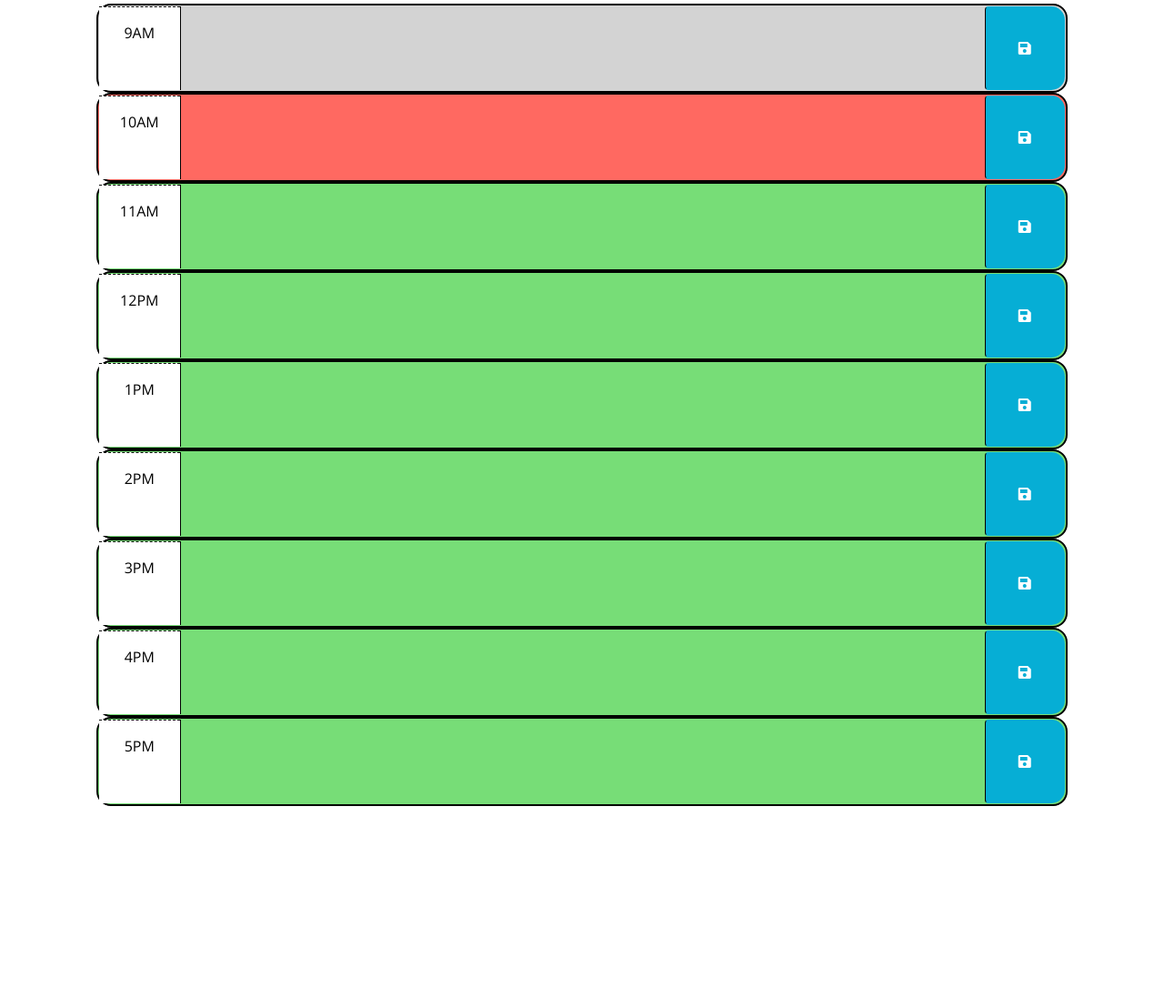
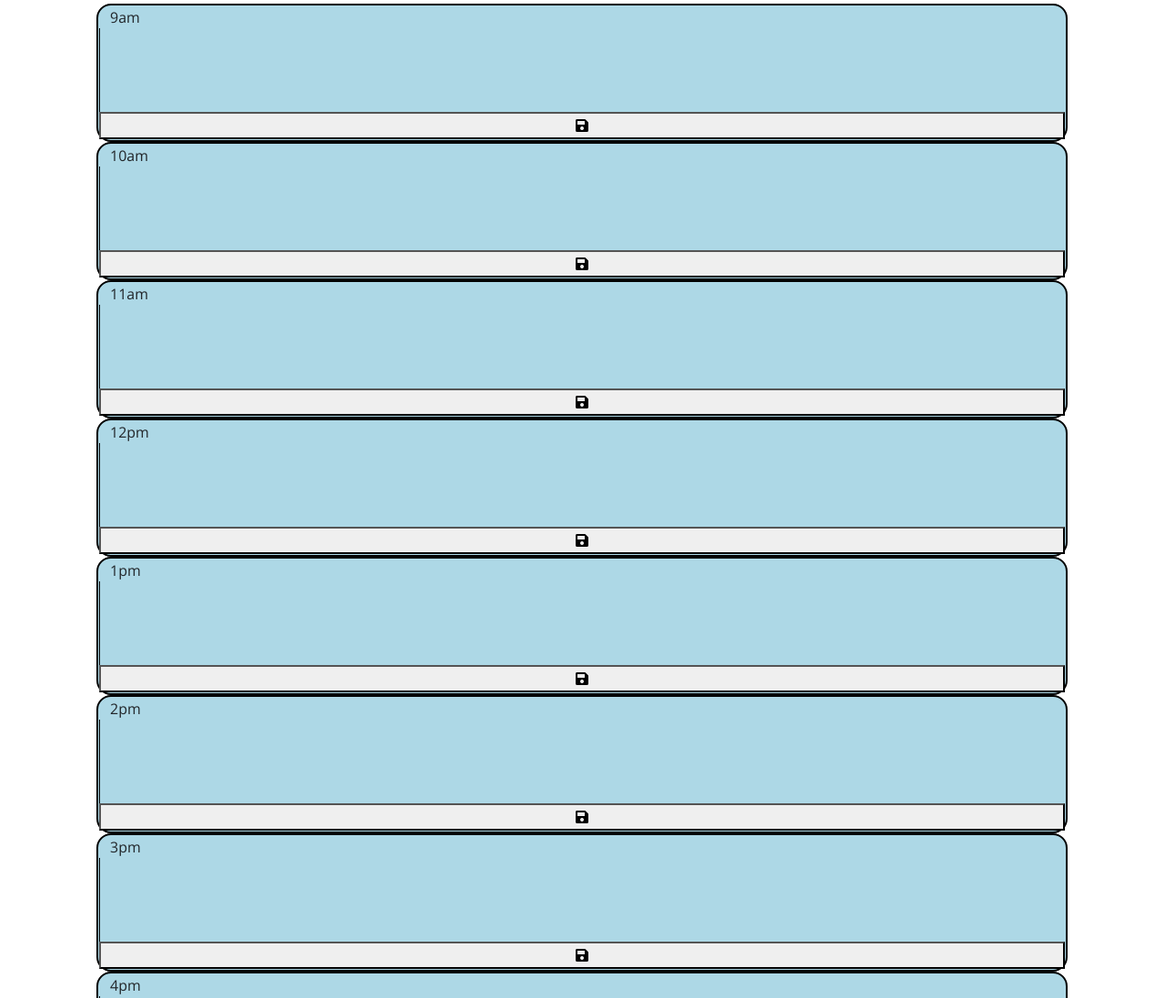
Before and after one commit to nickegg11/Day-Planner, a plain HTML site: page index.html in a window 1280 px wide. Shown: the part 298-1395 px from the top of the page at 91% size. Before the commit the page ends 1184 px from the top, so only its background shows below. Drawn offline with nearby package versions, Linux system fonts and the light colour scheme.

Commit message:
something_isnt_working

```diff
--- a/assets/style.css
+++ b/assets/style.css
@@ -14,6 +14,7 @@ body {
 
   .description {
     white-space: pre-wrap;
+    display: block;
   }
 
   .time-block {
@@ -22,43 +23,8 @@ body {
 
   .row {
     padding: 1px;
-    display: flex;
-    display: -ms-flexbox;
+
+    display: block;
     border: 2px solid black;
     border-radius: 1rem;
   }
-
-  .hour {
-    background-color: #ffffff;
-    color: #000000;
-    border-top: 1px dashed #000000;
-  }
-
-  .past {
-    background-color: #d3d3d3;
-    color: white;
-  }
-
-  .present {
-    background-color: #ff6961;
-    color: white;
-  }
-
-  .future {
-    background-color: #77dd77;
-    color: white;
-  }
-
-  .saveBtn {
-    border-left: 1px solid black;
-    border-top-right-radius: 15px;
-    border-bottom-right-radius: 15px;
-    background-color: #06aed5;
-    color: white;
-    padding: 2rem;
-  }
-
-  .saveBtn i:hover {
-    font-size: 20px;
-    transition: all 0.3s ease-in-out;
-  }
--- a/index.html
+++ b/index.html
@@ -34,91 +34,78 @@
             <p id="currentDay" class="lead"></p>
         </header>
     <div class="container-lg px-5">
-      <!-- Use class for "past", "present", and "future" to apply styles to the
-        time-block divs accordingly. The javascript will need to do this by
-        adding/removing these classes on each div by comparing the hour in the
-        id to the current hour. The html provided below is meant to be an example
-        demonstrating how the css provided can be leveraged to create the
-        desired layout and colors. The html below should be removed or updated
-        in the finished product. Remember to delete this comment once the
-        code is implemented.
-        -->
-
-      <!-- Example of a past time block. The "past" class adds a gray background color. -->
-      <div id="hour-9" class="row time-block past">
-        <div class="col-2 col-md-1 hour text-center py-3">9AM</div>
-        <textarea class="col-8 col-md-10 description" rows="3"> </textarea>
-        <button class="btn saveBtn col-2 col-md-1" aria-label="save">
+            <div class="row" id="9">
+            <span> 9am </span>
+            <textarea class="col-8 col-md-10 description" rows="3"></textarea>
+            <button id="btn saveBtn col-2 col-md-1"aria-label='save'>
                 <i class="fas fa-save" aria-hidden="true"></i>
             </button>
             </div>
 
-      <!-- Example of a a present time block. The "present" class adds a red background color. -->
-      <div id="hour-10" class="row time-block present">
-        <div class="col-2 col-md-1 hour text-center py-3">10AM</div>
-        <textarea class="col-8 col-md-10 description" rows="3"> </textarea>
-        <button class="btn saveBtn col-2 col-md-1" aria-label="save">
+            <div class="row" id="10">
+            <span>10am </span>
+            <textarea class="col-8 col-md-10 description" rows="3"></textarea>
+            <button id="btn saveBtn col-2 col-md-1"aria-label='save'>
                 <i class="fas fa-save" aria-hidden="true"></i>
             </button>
             </div>
 
-      <!-- Example of a future time block. The "future" class adds a green background color. -->
-      <div id="hour-11" class="row time-block future">
-        <div class="col-2 col-md-1 hour text-center py-3">11AM</div>
-        <textarea class="col-8 col-md-10 description" rows="3"> </textarea>
-        <button class="btn saveBtn col-2 col-md-1" aria-label="save">
+            <div class="row" id="11">
+            <span>11am </span>
+            <textarea class="col-8 col-md-10 description" rows="3"></textarea>
+            <button id="btn saveBtn col-2 col-md-1"aria-label='save'>
                 <i class="fas fa-save" aria-hidden="true"></i>
             </button>
             </div>
 
-      <div id="hour-12" class="row time-block future">
-        <div class="col-2 col-md-1 hour text-center py-3">12PM</div>
-        <textarea class="col-8 col-md-10 description" rows="3"> </textarea>
-        <button class="btn saveBtn col-2 col-md-1" aria-label="save">
+            <div class="row" id="12">
+            <span>12pm </span>
+            <textarea class="col-8 col-md-10 description" rows="3"></textarea>
+            <button id="btn saveBtn col-2 col-md-1"aria-label='save'>
                 <i class="fas fa-save" aria-hidden="true"></i>
             </button>
             </div>
 
-      <div id="hour-01" class="row time-block future">
-        <div class="col-2 col-md-1 hour text-center py-3">1PM</div>
-        <textarea class="col-8 col-md-10 description" rows="3"> </textarea>
-        <button class="btn saveBtn col-2 col-md-1" aria-label="save">
+            <div class="row" id="13">
+            <span> 1pm </span>
+            <textarea class="col-8 col-md-10 description" rows="3"></textarea>
+            <button id="btn saveBtn col-2 col-md-1"aria-label='save'>
                 <i class="fas fa-save" aria-hidden="true"></i>
             </button>
             </div>
 
-      <div id="hour-02" class="row time-block future">
-        <div class="col-2 col-md-1 hour text-center py-3">2PM</div>
-        <textarea class="col-8 col-md-10 description" rows="3"> </textarea>
-        <button class="btn saveBtn col-2 col-md-1" aria-label="save">
+            <div class="row" id="14">
+            <span> 2pm </span>
+            <textarea class="col-8 col-md-10 description" rows="3"></textarea>
+            <button id="btn saveBtn col-2 col-md-1"aria-label='save'>
                 <i class="fas fa-save" aria-hidden="true"></i>
             </button>
             </div>
 
-      <div id="hour-03" class="row time-block future">
-        <div class="col-2 col-md-1 hour text-center py-3">3PM</div>
-        <textarea class="col-8 col-md-10 description" rows="3"> </textarea>
-        <button class="btn saveBtn col-2 col-md-1" aria-label="save">
+            <div class="row" id="15">
+            <span> 3pm </span>
+            <textarea class="col-8 col-md-10 description" rows="3"></textarea>
+            <button id="btn saveBtn col-2 col-md-1"aria-label='save'>
                 <i class="fas fa-save" aria-hidden="true"></i>
             </button>
             </div>
 
-      <div id="hour-04" class="row time-block future">
-        <div class="col-2 col-md-1 hour text-center py-3">4PM</div>
-        <textarea class="col-8 col-md-10 description" rows="3"> </textarea>
-        <button class="btn saveBtn col-2 col-md-1" aria-label="save">
+            <div class="row" id="16">
+            <span> 4pm </span>
+            <textarea class="col-8 col-md-10 description" rows="3"></textarea>
+            <button id="btn saveBtn col-2 col-md-1"aria-label='save'>
                 <i class="fas fa-save" aria-hidden="true"></i>
             </button>
             </div>
 
-      <div id="hour-05" class="row time-block future">
-        <div class="col-2 col-md-1 hour text-center py-3">5PM</div>
-        <textarea class="col-8 col-md-10 description" rows="3"> </textarea>
-        <button class="btn saveBtn col-2 col-md-1" aria-label="save">
+            <div class="row" id="17">
+            <span> 5pm </span>
+            <textarea class="col-8 col-md-10 description" rows="3"></textarea>
+            <button id="btn saveBtn col-2 col-md-1"aria-label='save'>
                 <i class="fas fa-save" aria-hidden="true"></i>
             </button>
             </div>
-
+    </div>
         <script src="https://code.jquery.com/jquery-3.4.1.min.js"></script>
         <script
         src="https://cdn.jsdelivr.net/npm/dayjs@1.11.3/dayjs.min.js"
```
Also changed, not shown: hmm.html (deleted, +0 -118 lines). Lines whose indentation alone changed are shown as unchanged.
